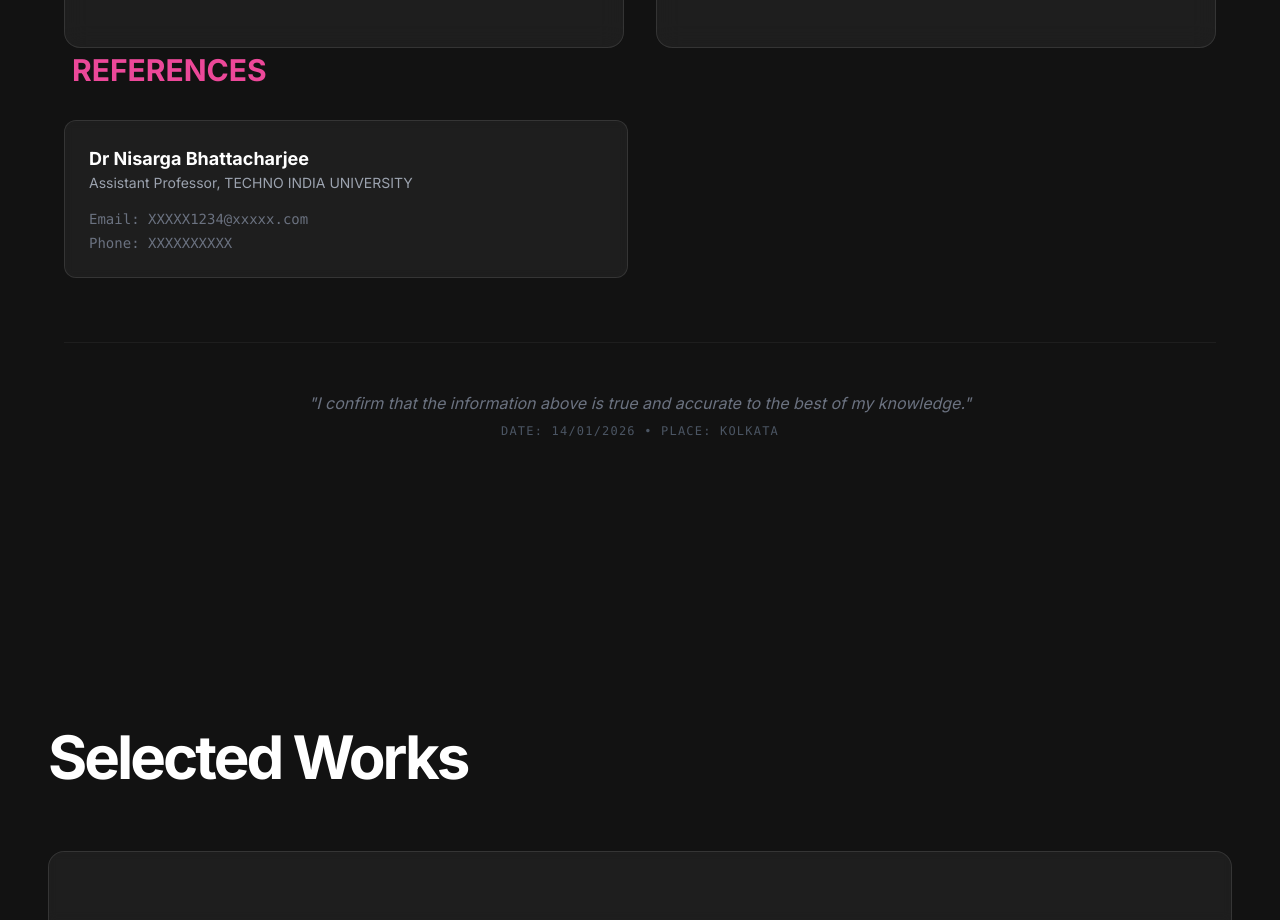
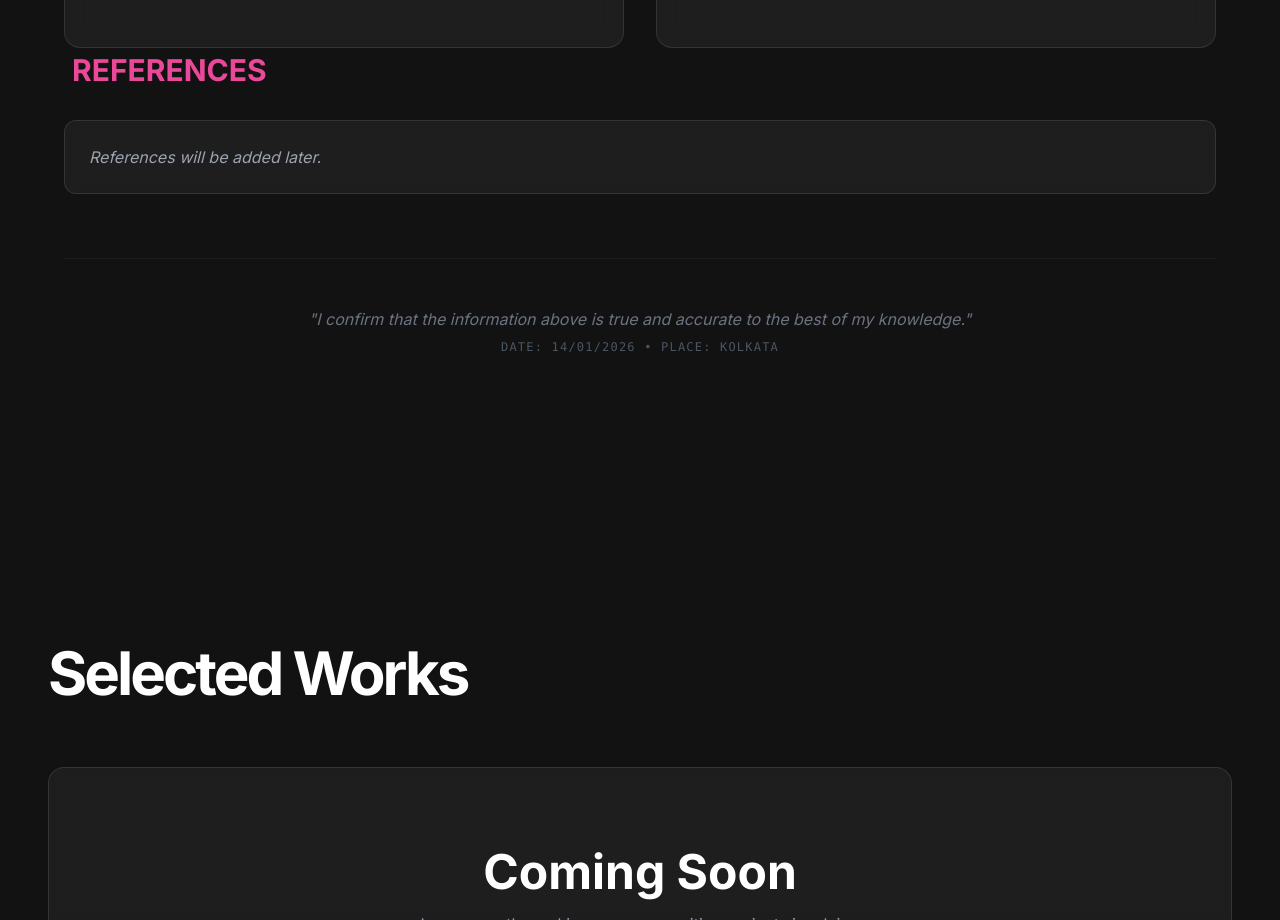
Before and after one commit to Pranajit01/scrolly-portfolio, a Next.js app: page / in a window 1280 px wide. Shown: the part 4240-5160 px from the top of the page. Built offline with nearby package versions, Linux system fonts and the light colour scheme.

Commit message:
refactor: replace references with placeholder text

```diff
--- a/components/ProfileDetails.tsx
+++ b/components/ProfileDetails.tsx
@@ -56,14 +56,7 @@ const certifications = [
 
 const careerObjective = "I'm looking to build a career in Generative AI and Data Analytics. I want to put my technical skills and problem-solving abilities to good use, keep learning on the job, and get hands-on experience through internships and projects. My goal is to actually make a difference wherever I work.";
 
-const references = [
-    {
-        name: "Dr Nisarga Bhattacharjee",
-        role: "Assistant Professor, TECHNO INDIA UNIVERSITY",
-        email: "XXXXX1234@xxxxx.com",
-        phone: "XXXXXXXXXX",
-    }
-];
+
 
 export default function ProfileDetails() {
     return (
@@ -192,17 +185,10 @@ export default function ProfileDetails() {
                     <h2 className="text-3xl font-bold tracking-normal text-pink-500 mb-8 ml-2">
                         REFERENCES
                     </h2>
-                    <div className="grid gap-6 md:grid-cols-2">
-                        {references.map((ref, index) => (
-                            <div key={index} className="p-6 rounded-xl bg-white/5 border border-white/10 backdrop-blur-sm hover:bg-pink-500/5 transition-all group">
-                                <h3 className="font-bold text-white text-lg group-hover:text-pink-400 transition-colors">{ref.name}</h3>
-                                <p className="text-sm text-gray-400 mb-4">{ref.role}</p>
-                                <div className="space-y-1 text-sm text-gray-500 font-mono">
-                                    <p>Email: {ref.email}</p>
-                                    <p>Phone: {ref.phone}</p>
-                                </div>
-                            </div>
-                        ))}
+                    <div className="p-6 rounded-xl bg-white/5 border border-white/10 backdrop-blur-sm">
+                        <p className="text-gray-400 italic">
+                            References will be added later.
+                        </p>
                     </div>
                 </motion.div>
 
```
